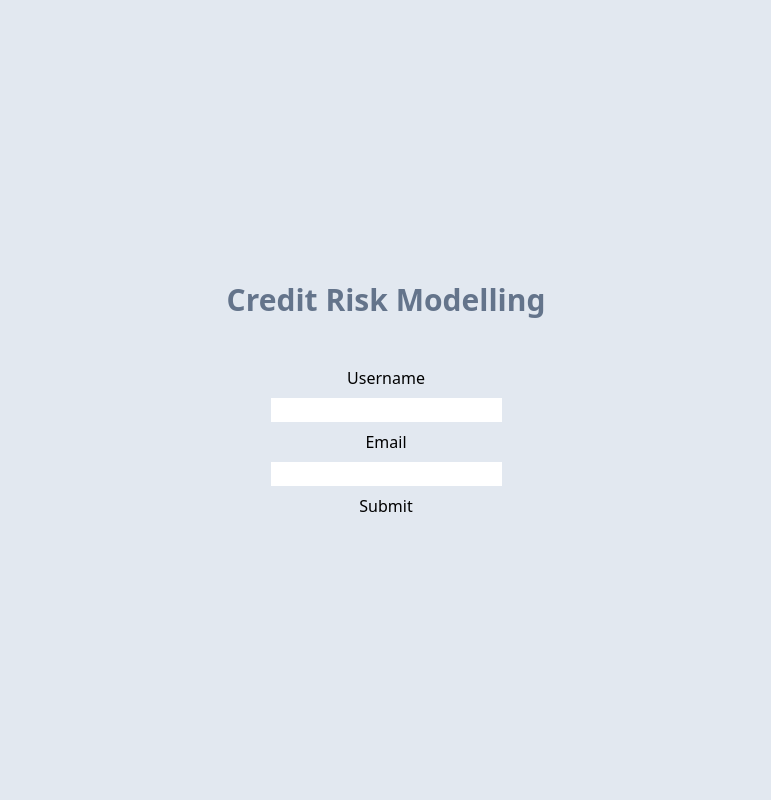
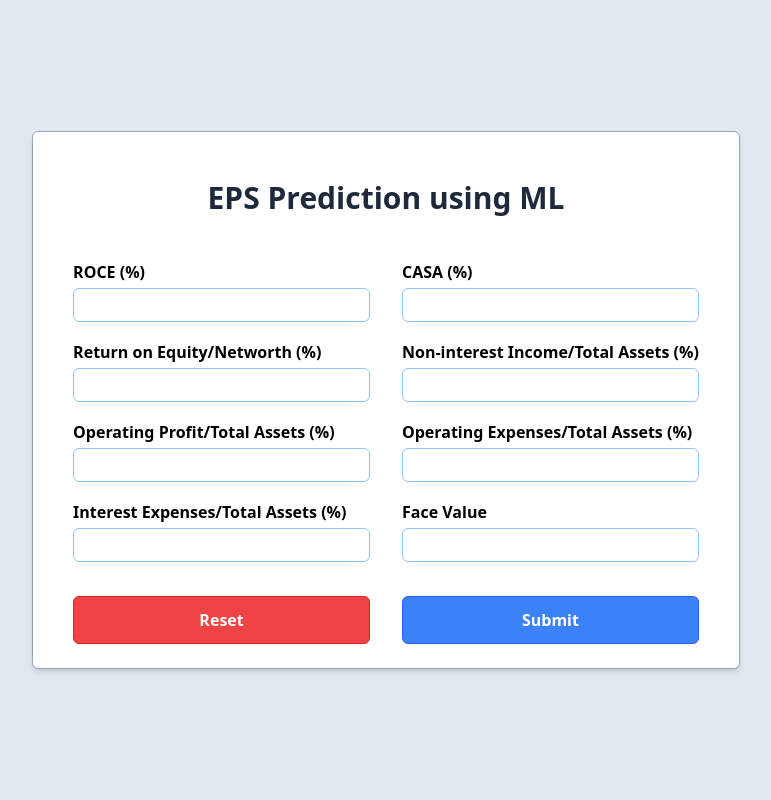
Before and after one commit to nirmit27/credit-risk-modeling, a Flask app: page / in a window 1280 px wide. Shown: the whole page, without its empty margins (254-1025 px from the left). Run offline with Flask 3, Linux system fonts and the light colour scheme; parts of the project's set-up code (start-up, migrations or seed data) failed here and were passed over.

Commit message:
UI for inputs

```diff
--- a/flask-deployment/app.py
+++ b/flask-deployment/app.py
@@ -1,8 +1,6 @@
 import subprocess
 from configparser import ConfigParser as cfgp
 from flask import Flask, render_template, request, url_for
-
-import re
 
 config = cfgp()
 config.read('settings.cfg')
@@ -12,24 +10,33 @@ port: int = int(config_section['PORT'])
 app = Flask(__name__)
 
 
-@app.route('/', methods=["GET", "POST"])
+@app.route('/', methods=["GET"])
 def index():
-    if request.method == "POST":
-        name = request.form.get("name")
-        email = request.form.get("email")
+    fields: list[str] = ["ROCE (%)", "CASA (%)", "Return on Equity/Networth (%)",
+                         "Non-interest Income/Total Assets (%)", "Operating Profit/Total Assets (%)", "Operating Expenses/Total Assets (%)", "Interest Expenses/Total Assets (%)", "Face Value"]
+    return render_template("index.html", title="Inputs", subtitle="EPS Prediction using ML", fields=fields)
 
-        if name and email:
-            name = name.strip()
-            email = email.strip()
 
-            name = re.sub(r'\d+', '', name)
-
-        return render_template("result.html", name=name, email=email)
-
-    return render_template("index.html", title="Credit Risk Modelling")
+@app.route('/predict', methods=["POST"])
+def predict():
+    n1: str = request.form.get("ip1", "")
+    n2: str = request.form.get("ip2", "")
+    n3: str = request.form.get("ip3", "")
+    n4: str = request.form.get("ip4", "")
+    n5: str = request.form.get("ip5", "")
+    n6: str = request.form.get("ip6", "")
+    n7: str = request.form.get("ip7", "")
+    n8: str = request.form.get("ip8", "")
+    try:
+        test: int = int(n1) + int(n2) + int(n3) + int(n4) + \
+            int(n5) + int(n6) + int(n7) + int(n8)
+        result: str = str(test)
+    except:
+        result: str = "Invalid input"
+    return render_template("result.html", result=result, title="Result")
 
 
 if __name__ == "__main__":
-    # subrpocess.run(["npm", "i", "tailwindcss"], check=True)
+    # subprocess.run(["npm", "i", "tailwindcss"], check=True)
     # subprocess.run(["npm", "run", "build:css"], check=True)
     app.run(debug=True, port=port)
--- a/flask-deployment/static/css/output.css
+++ b/flask-deployment/static/css/output.css
@@ -558,12 +558,16 @@ video {
   position: static;
 }
 
-.mb-12 {
-  margin-bottom: 3rem;
+.col-span-2 {
+  grid-column: span 2 / span 2;
 }
 
-.mb-11 {
-  margin-bottom: 2.75rem;
+.mb-1 {
+  margin-bottom: 0.25rem;
+}
+
+.mt-4 {
+  margin-top: 1rem;
 }
 
 .block {
@@ -574,8 +578,28 @@ video {
   display: flex;
 }
 
+.grid {
+  display: grid;
+}
+
+.h-12 {
+  height: 3rem;
+}
+
 .h-screen {
   height: 100vh;
+}
+
+.w-full {
+  width: 100%;
+}
+
+.grid-cols-2 {
+  grid-template-columns: repeat(2, minmax(0, 1fr));
+}
+
+.grid-rows-6 {
+  grid-template-rows: repeat(6, minmax(0, 1fr));
 }
 
 .flex-col {
@@ -590,22 +614,51 @@ video {
   justify-content: center;
 }
 
-.gap-6 {
-  gap: 1.5rem;
+.gap-x-8 {
+  -moz-column-gap: 2rem;
+       column-gap: 2rem;
 }
 
-.gap-2 {
-  gap: 0.5rem;
+.gap-y-4 {
+  row-gap: 1rem;
 }
 
-.bg-slate-300 {
-  --tw-bg-opacity: 1;
-  background-color: rgb(203 213 225 / var(--tw-bg-opacity));
+.rounded-md {
+  border-radius: 0.375rem;
 }
 
-.bg-slate-400 {
+.border {
+  border-width: 1px;
+}
+
+.border-blue-300 {
+  --tw-border-opacity: 1;
+  border-color: rgb(147 197 253 / var(--tw-border-opacity));
+}
+
+.border-blue-600 {
+  --tw-border-opacity: 1;
+  border-color: rgb(37 99 235 / var(--tw-border-opacity));
+}
+
+.border-red-600 {
+  --tw-border-opacity: 1;
+  border-color: rgb(220 38 38 / var(--tw-border-opacity));
+}
+
+.border-slate-400 {
+  --tw-border-opacity: 1;
+  border-color: rgb(148 163 184 / var(--tw-border-opacity));
+}
+
+.bg-blue-500 {
   --tw-bg-opacity: 1;
-  background-color: rgb(148 163 184 / var(--tw-bg-opacity));
+  background-color: rgb(59 130 246 / var(--tw-bg-opacity));
+}
+
+.bg-red-500 {
+  --tw-bg-opacity: 1;
+  background-color: rgb(239 68 68 / var(--tw-bg-opacity));
 }
 
 .bg-slate-200 {
@@ -613,13 +666,30 @@ video {
   background-color: rgb(226 232 240 / var(--tw-bg-opacity));
 }
 
-.text-left {
-  text-align: left;
+.bg-white {
+  --tw-bg-opacity: 1;
+  background-color: rgb(255 255 255 / var(--tw-bg-opacity));
 }
 
-.text-xl {
-  font-size: 1.25rem;
-  line-height: 1.75rem;
+.p-1 {
+  padding: 0.25rem;
+}
+
+.px-10 {
+  padding-left: 2.5rem;
+  padding-right: 2.5rem;
+}
+
+.pb-6 {
+  padding-bottom: 1.5rem;
+}
+
+.pt-12 {
+  padding-top: 3rem;
+}
+
+.text-center {
+  text-align: center;
 }
 
 .text-3xl {
@@ -627,11 +697,98 @@ video {
   line-height: 2.25rem;
 }
 
+.font-bold {
+  font-weight: 700;
+}
+
 .font-semibold {
   font-weight: 600;
 }
 
-.text-slate-500 {
+.text-blue-700 {
   --tw-text-opacity: 1;
-  color: rgb(100 116 139 / var(--tw-text-opacity));
+  color: rgb(29 78 216 / var(--tw-text-opacity));
 }
+
+.text-slate-800 {
+  --tw-text-opacity: 1;
+  color: rgb(30 41 59 / var(--tw-text-opacity));
+}
+
+.text-white {
+  --tw-text-opacity: 1;
+  color: rgb(255 255 255 / var(--tw-text-opacity));
+}
+
+.shadow-md {
+  --tw-shadow: 0 4px 6px -1px rgb(0 0 0 / 0.1), 0 2px 4px -2px rgb(0 0 0 / 0.1);
+  --tw-shadow-colored: 0 4px 6px -1px var(--tw-shadow-color), 0 2px 4px -2px var(--tw-shadow-color);
+  box-shadow: var(--tw-ring-offset-shadow, 0 0 #0000), var(--tw-ring-shadow, 0 0 #0000), var(--tw-shadow);
+}
+
+.hover\:bg-blue-600:hover {
+  --tw-bg-opacity: 1;
+  background-color: rgb(37 99 235 / var(--tw-bg-opacity));
+}
+
+.hover\:bg-red-600:hover {
+  --tw-bg-opacity: 1;
+  background-color: rgb(220 38 38 / var(--tw-bg-opacity));
+}
+
+.focus\:border-blue-600:focus {
+  --tw-border-opacity: 1;
+  border-color: rgb(37 99 235 / var(--tw-border-opacity));
+}
+
+.focus\:bg-blue-600:focus {
+  --tw-bg-opacity: 1;
+  background-color: rgb(37 99 235 / var(--tw-bg-opacity));
+}
+
+.focus\:bg-red-600:focus {
+  --tw-bg-opacity: 1;
+  background-color: rgb(220 38 38 / var(--tw-bg-opacity));
+}
+
+.focus\:outline-none:focus {
+  outline: 2px solid transparent;
+  outline-offset: 2px;
+}
+
+.focus\:ring-1:focus {
+  --tw-ring-offset-shadow: var(--tw-ring-inset) 0 0 0 var(--tw-ring-offset-width) var(--tw-ring-offset-color);
+  --tw-ring-shadow: var(--tw-ring-inset) 0 0 0 calc(1px + var(--tw-ring-offset-width)) var(--tw-ring-color);
+  box-shadow: var(--tw-ring-offset-shadow), var(--tw-ring-shadow), var(--tw-shadow, 0 0 #0000);
+}
+
+.focus\:ring-2:focus {
+  --tw-ring-offset-shadow: var(--tw-ring-inset) 0 0 0 var(--tw-ring-offset-width) var(--tw-ring-offset-color);
+  --tw-ring-shadow: var(--tw-ring-inset) 0 0 0 calc(2px + var(--tw-ring-offset-width)) var(--tw-ring-color);
+  box-shadow: var(--tw-ring-offset-shadow), var(--tw-ring-shadow), var(--tw-shadow, 0 0 #0000);
+}
+
+.focus\:ring-blue-700:focus {
+  --tw-ring-opacity: 1;
+  --tw-ring-color: rgb(29 78 216 / var(--tw-ring-opacity));
+}
+
+.focus\:ring-blue-800:focus {
+  --tw-ring-opacity: 1;
+  --tw-ring-color: rgb(30 64 175 / var(--tw-ring-opacity));
+}
+
+.focus\:ring-red-700:focus {
+  --tw-ring-opacity: 1;
+  --tw-ring-color: rgb(185 28 28 / var(--tw-ring-opacity));
+}
+
+.active\:bg-blue-700:active {
+  --tw-bg-opacity: 1;
+  background-color: rgb(29 78 216 / var(--tw-bg-opacity));
+}
+
+.active\:bg-red-700:active {
+  --tw-bg-opacity: 1;
+  background-color: rgb(185 28 28 / var(--tw-bg-opacity));
+}
--- a/flask-deployment/templates/index.html
+++ b/flask-deployment/templates/index.html
@@ -4,7 +4,7 @@
 <head>
     <meta charset="UTF-8">
     <meta name="viewport" content="width=device-width, initial-scale=1.0">
-    <title>Credit Risk Prediction | Home</title>
+    <title>EPS Prediction | {{ title }}</title>
 
     <!-- TAILWIND CSS -->
     <link href="{{url_for('static',filename='css/output.css')}}" rel="stylesheet">
@@ -16,14 +16,26 @@
     <link rel="manifest" href="{{ url_for('static', filename='site.webmanifest') }}">
 </head>
 
-<body class="bg-slate-200 flex justify-center items-center h-screen flex-col">
-    <h1 class="block text-3xl font-semibold text-slate-500 mb-12">{{ title }}</h1>
-    <form method="post" class="flex justify-center items-center flex-col gap-2">
-        <label for="name" class="">Username</label>
-        <input type="text" class="" name="name" id="name" required>
-        <label for="email" class="">Email</label>
-        <input type="email" class="" name="email" id="email" required>
-        <input type="submit" class="" value="Submit">
+<body class="flex h-screen items-center justify-center bg-slate-200">
+    <form action="/predict" method="post"
+        class="grid grid-cols-2 grid-rows-6 gap-x-8 gap-y-4 rounded-md border border-slate-400 pt-12 pb-6 px-10 bg-white shadow-md">
+        <h1 class="col-span-2 text-center text-3xl font-bold text-slate-800">{{ subtitle }}</h1>
+
+        {% for field in fields %}
+
+        <div class="">
+            <label for={{field}} class="block font-semibold mb-1">{{field}}</label>
+            <input type="text" name={{field}} id={{field}}
+                class="border border-blue-300 rounded-md p-1 focus:border-blue-600 focus:outline-none focus:ring-1 focus:ring-blue-800 w-full"
+                required />
+        </div>
+
+        {% endfor %}
+
+        <button type="reset"
+            class="rounded-md border border-red-600 bg-red-500 font-semibold text-white mt-4 h-12 hover:bg-red-600 focus:bg-red-600 active:bg-red-700 focus:outline-none focus:ring-2 focus:ring-red-700">Reset</button>
+        <button type="submit"
+            class="rounded-md border border-blue-600 bg-blue-500 font-semibold text-white mt-4 h-12 hover:bg-blue-600 focus:bg-blue-600 active:bg-blue-700 focus:outline-none focus:ring-2 focus:ring-blue-700">Submit</button>
     </form>
 </body>
 
```
Also changed, not shown: flask-deployment/templates/result.html (+7 -4 lines).
